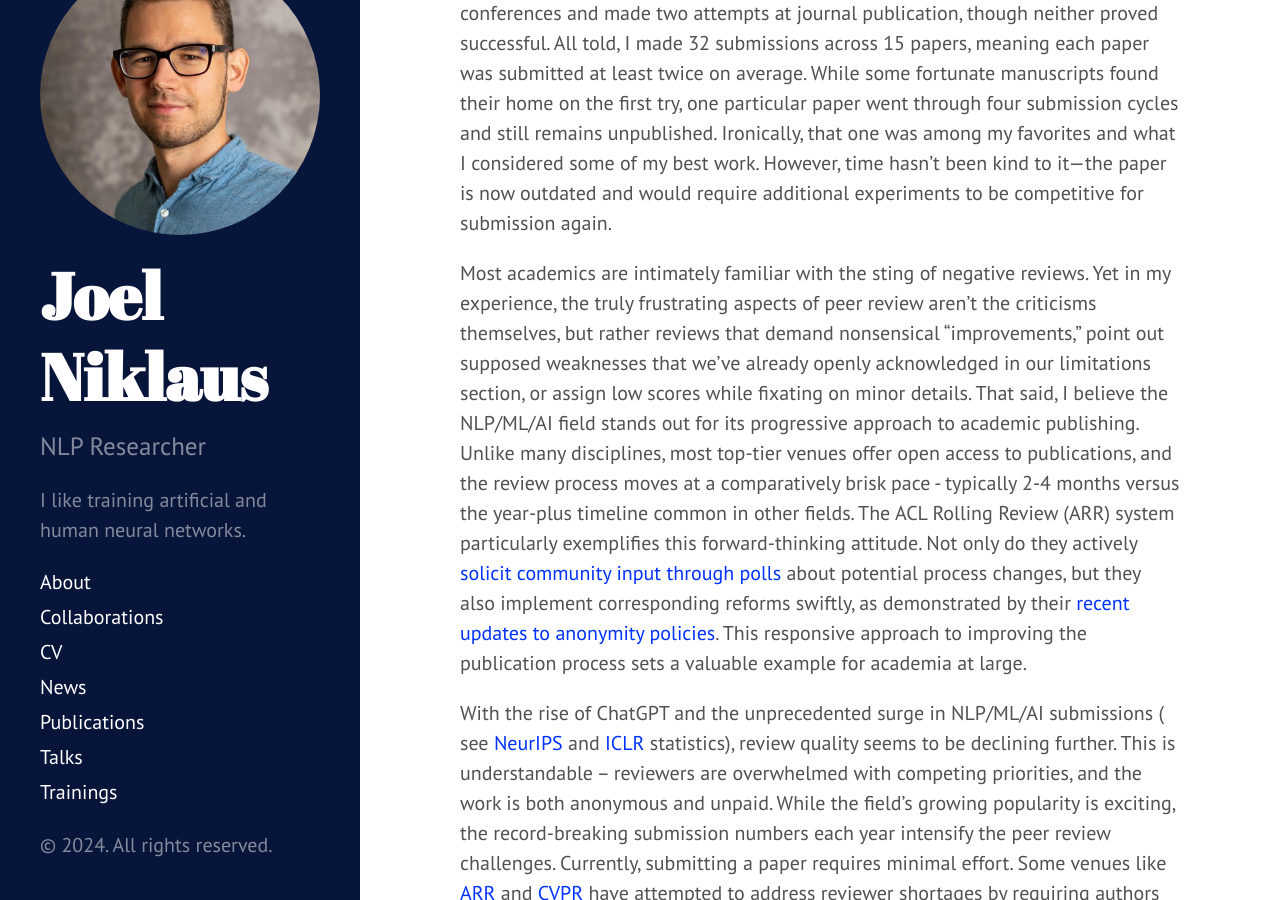
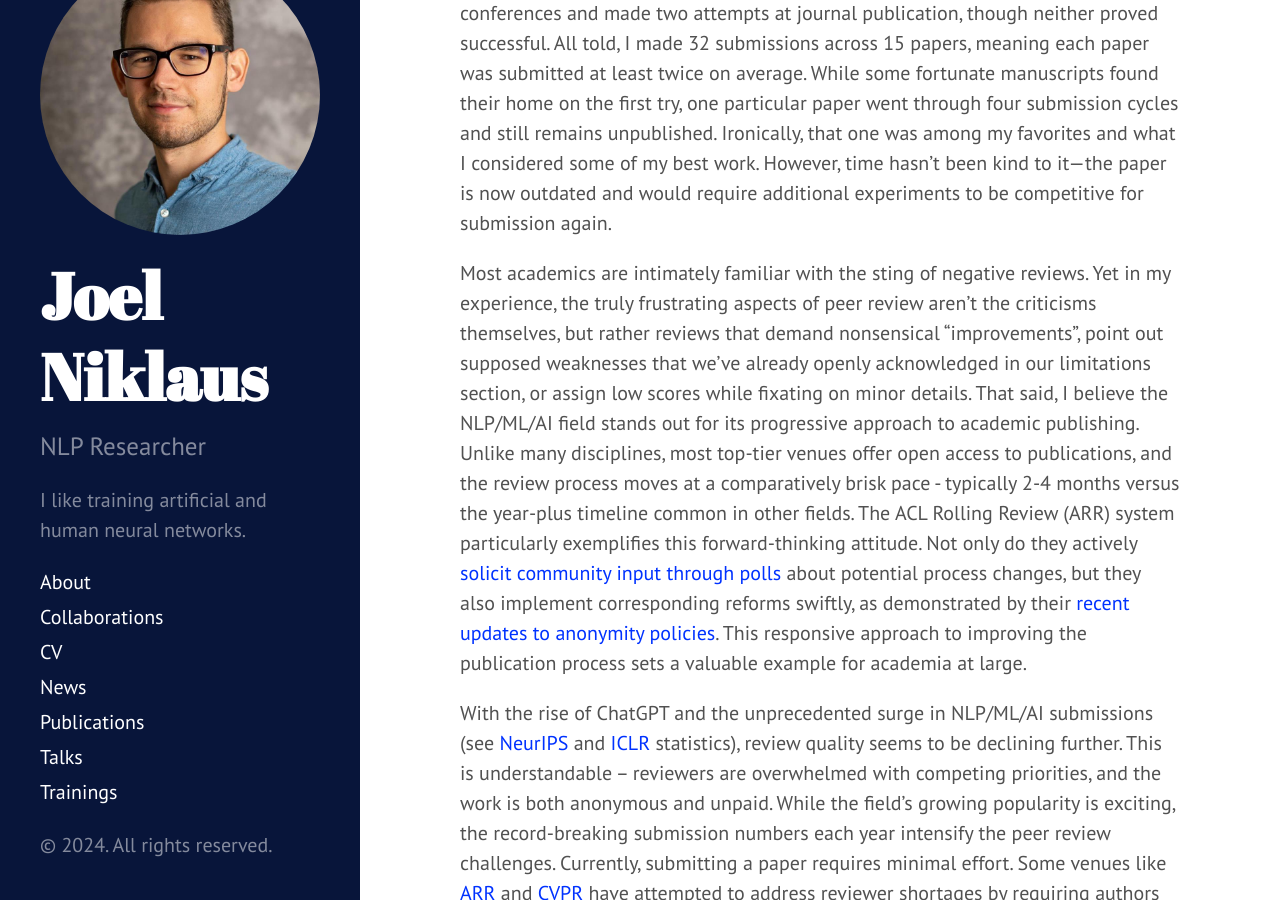
Before and after one commit to JoelNiklaus/joelniklaus.github.io, a Jekyll site: the page built from _posts/2024-10-24-ideas-for-peer-review-system.md, in a window 1280 px wide and 900 px high, scrolled down 687 px. Built offline with Jekyll 4.4.1, drawn with Linux system fonts in a browser that asks for light colours; a style sheet for code colours, icons or effects is not loaded.

Commit message:
fixed typos
Signed-off-by: Joel Niklaus <me@joelniklaus.ch>

```diff
--- a/_posts/2024-10-24-ideas-for-peer-review-system.md
+++ b/_posts/2024-10-24-ideas-for-peer-review-system.md
@@ -35,7 +35,7 @@
 additional experiments to be competitive for submission again.
 
 Most academics are intimately familiar with the sting of negative reviews. Yet in my experience, the truly frustrating
-aspects of peer review aren't the criticisms themselves, but rather reviews that demand nonsensical "improvements,"
+aspects of peer review aren't the criticisms themselves, but rather reviews that demand nonsensical "improvements",
 point out supposed weaknesses that we've already openly acknowledged in our limitations section, or assign low scores
 while fixating on minor details. That said, I believe the NLP/ML/AI field stands out for its progressive approach to
 academic publishing. Unlike many disciplines, most top-tier venues offer open access to publications, and the review
@@ -46,8 +46,8 @@
 their [recent updates to anonymity policies](https://aclrollingreview.org/anonymity). This responsive approach to
 improving the publication process sets a valuable example for academia at large.
 
-With the rise of ChatGPT and the unprecedented surge in NLP/ML/AI submissions (
-see [NeurIPS](https://papercopilot.com/statistics/neurips-statistics)
+With the rise of ChatGPT and the unprecedented surge in NLP/ML/AI submissions
+(see [NeurIPS](https://papercopilot.com/statistics/neurips-statistics)
 and [ICLR](https://papercopilot.com/statistics/iclr-statistics) statistics), review quality seems to be declining
 further. This is understandable – reviewers are overwhelmed with competing priorities, and the work is both anonymous
 and unpaid. While the field's growing popularity is exciting, the record-breaking submission numbers each year intensify
```
